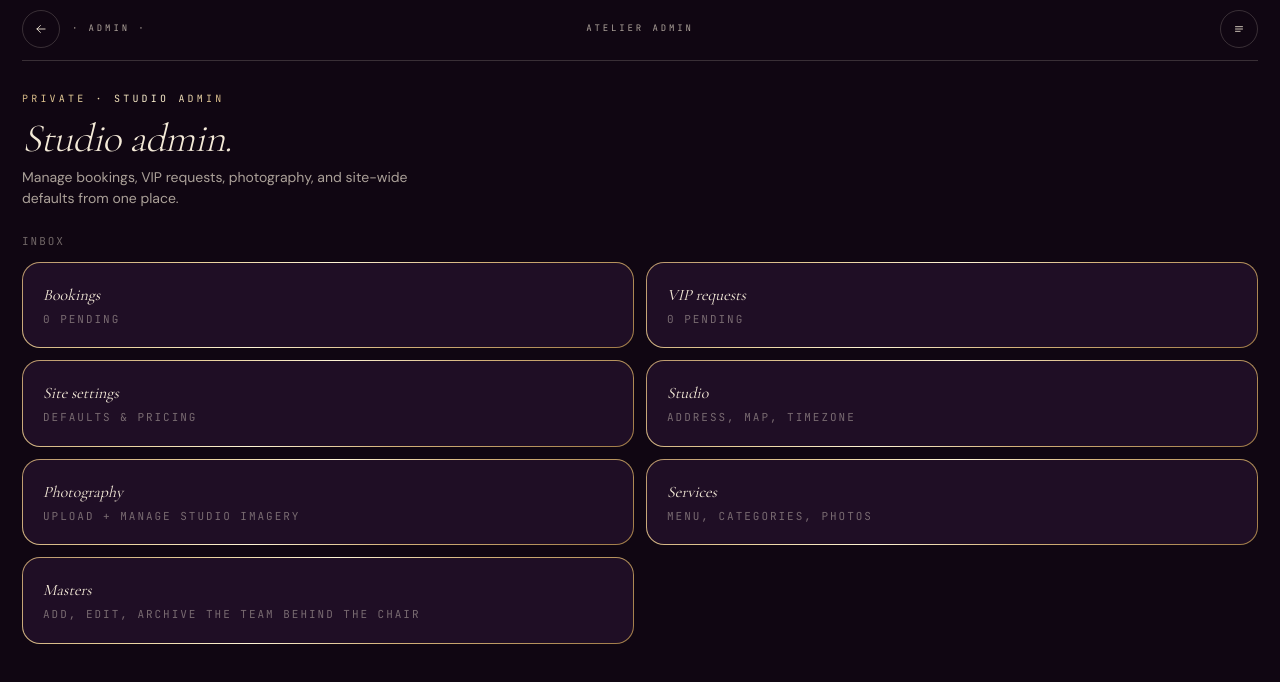
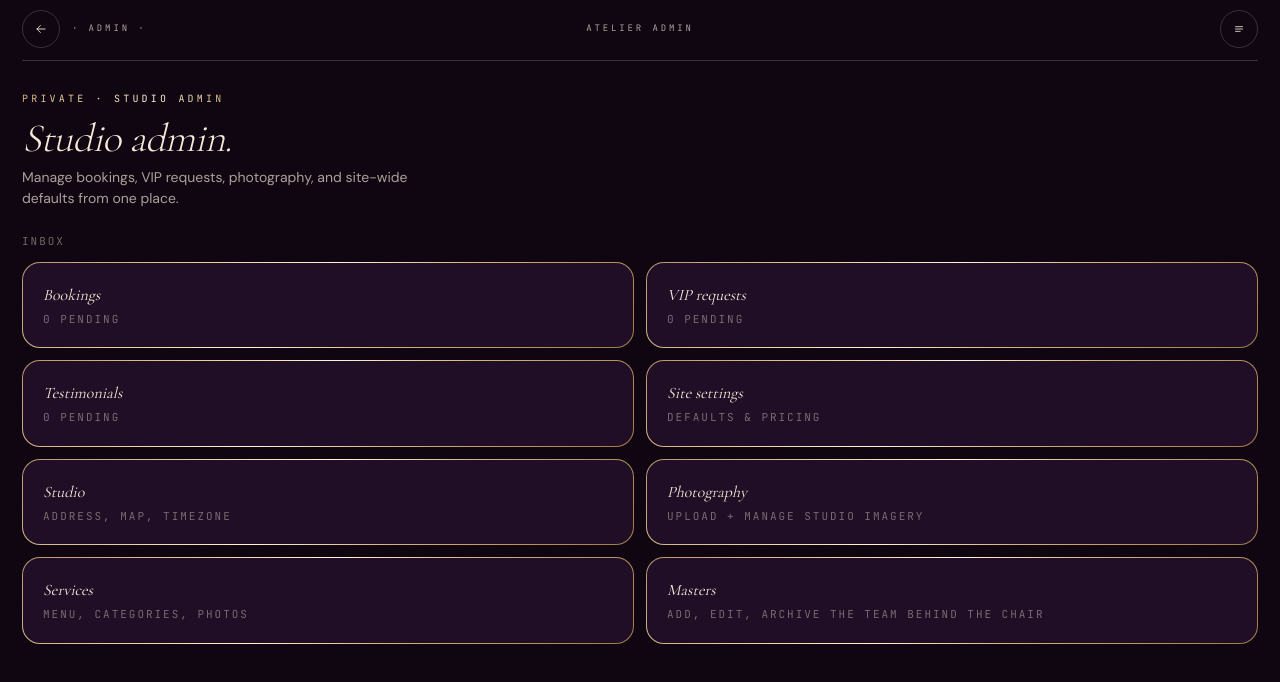
Before and after one commit to AnAtoliy-AA/violetik, a Next.js app: page /en/admin in a window 1280 px wide. Shown: the top 682 px of the page. Built offline with nearby package versions, Linux system fonts and the light colour scheme; no server answers; the database is empty.

Commit message:
feat(admin): Testimonials tile + pending count

```diff
--- a/app/[locale]/admin/page.tsx
+++ b/app/[locale]/admin/page.tsx
@@ -7,6 +7,7 @@ import { Eyebrow } from "@/shared/ui/eyebrow";
 import { SignOutButton } from "@/features/telegram-login";
 import { listBookingsForAdmin } from "@/db/bookings";
 import { listPendingVipRequests } from "@/db/vip-requests";
+import { countPendingTestimonials } from "@/db/testimonials";
 
 type Params = { locale: string };
 
@@ -49,9 +50,10 @@ export default async function AdminRoute({
   const t = await getTranslations("Admin");
   const tSignIn = await getTranslations("SignIn");
 
-  const [bookings, pendingVip] = await Promise.all([
+  const [bookings, pendingVip, pendingTestimonials] = await Promise.all([
     listBookingsForAdmin(),
     listPendingVipRequests(),
+    countPendingTestimonials(),
   ]);
   const pendingBookings = bookings.filter((b) => b.status === "pending").length;
 
@@ -93,6 +95,17 @@ export default async function AdminRoute({
               <div className="font-display text-[16px] italic">{t("inbox_vip_requests")}</div>
               <div className="mt-1 font-mono text-[11px] uppercase tracking-[0.18em] text-text-3">
                 {pendingVip.length} {t("inbox_pending_suffix")}
+              </div>
+            </Link>
+          </li>
+          <li>
+            <Link
+              href="/admin/testimonials"
+              className="gilded block rounded-[18px] p-5 transition-colors duration-fast ease-out hover:bg-surface-2"
+            >
+              <div className="font-display text-[16px] italic">{t("inbox_testimonials")}</div>
+              <div className="mt-1 font-mono text-[11px] uppercase tracking-[0.18em] text-text-3">
+                {pendingTestimonials} {t("inbox_pending_suffix")}
               </div>
             </Link>
           </li>
```
